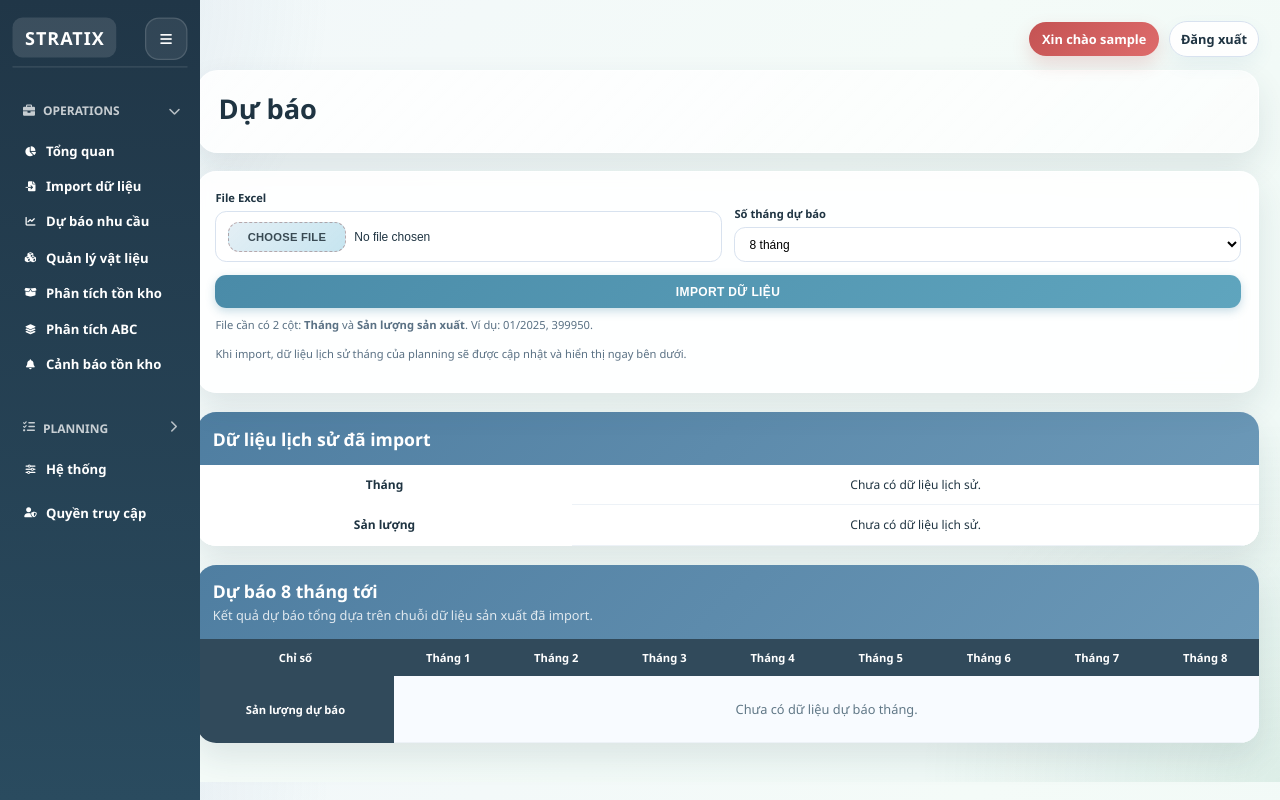
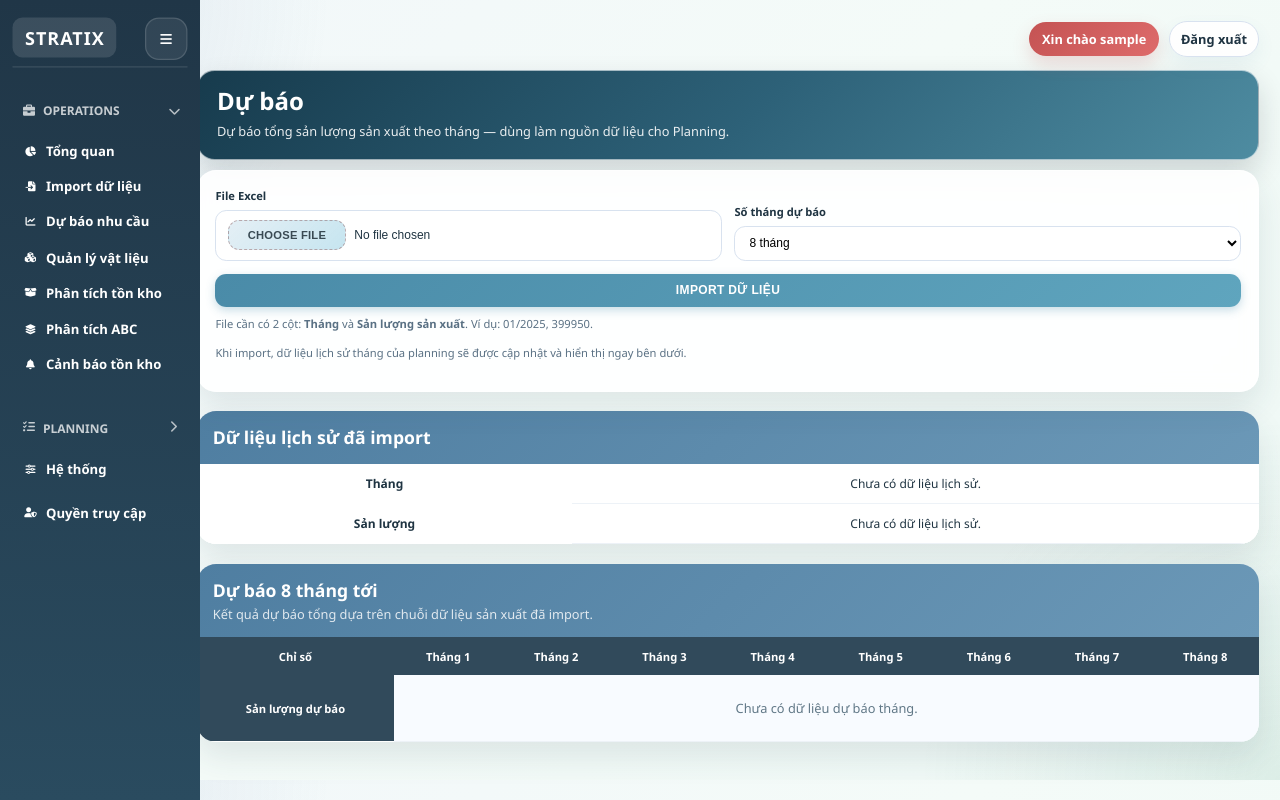
Before and after one commit to shane2410/inventory_dss, a Django app: page /forecast-monthly/ in a window 1280 px wide. Run offline with Django 5.2, Linux system fonts and the light colour scheme; the visitor is signed in with stand-in values (Sample User, id 1); data that the repository does not hold is empty; some libraries are stand-ins or nearby versions.

Commit message:
Refine planning and BOM hero styles

```diff
--- a/inventory/Templates/inventory/base.html
+++ b/inventory/Templates/inventory/base.html
@@ -352,6 +352,15 @@
         margin: 0 0 8px;
         font-size: 34px;
         color: var(--ink);
+      }
+
+      /* Reusable hero title for pages with a dark/gradient hero background */
+      .hero-title {
+        margin: 0 0 8px;
+        font-size: 30px;
+        line-height: 1.1;
+        font-weight: 800;
+        color: #fff;
       }
 
       .page-subtitle {
--- a/inventory/Templates/inventory/disaggregate_plan.html
+++ b/inventory/Templates/inventory/disaggregate_plan.html
@@ -231,7 +231,7 @@
 {% block content %}
 <div class="disagg-layout">
   <div class="disagg-hero">
-    <h1>Phân rã sản phẩm</h1>
+    <h1 class="page-title hero-title">Phân rã sản phẩm</h1>
     <p>
       Trang này lấy dự báo tổng {{ horizon|default:8 }} tháng từ kế hoạch tháng hiện có, rồi phân bổ xuống từng sản phẩm theo tỷ lệ đã lưu.
       Dữ liệu được lưu theo cặp Product - Month để bạn chỉnh lại nhiều lần mà không mất lịch sử tháng.
--- a/inventory/Templates/inventory/forecast_monthly_import.html
+++ b/inventory/Templates/inventory/forecast_monthly_import.html
@@ -148,13 +148,36 @@ input[type="file"]::file-selector-button {
 input[type="file"]::file-selector-button:active {
   background: linear-gradient(135deg, #2d5a75 0%, #3d7a95 100%);
 }
+
+/* Hero style matching Plan Synthesis */
+.page-hero {
+  padding: 22px 24px;
+  border-radius: 22px;
+  background: linear-gradient(135deg, #173b4d 0%, #2d6178 52%, #4e8ca1 100%);
+  color: #fff;
+  box-shadow: 0 16px 36px rgba(16, 33, 45, 0.16);
+  margin-bottom: 12px;
+}
+.page-hero .page-title {
+  margin: 0 0 8px;
+  font-size: 30px;
+  line-height: 1.1;
+  font-weight: 800;
+}
+.page-hero p {
+  margin: 0;
+  max-width: 980px;
+  color: rgba(255, 255, 255, 0.9);
+  line-height: 1.6;
+}
 </style>
 {% endblock %}
 {% block content %}
 
 <div class="page-hero">
   <div>
-    <h1 class="page-title">Dự báo</h1>
+    <h1 class="page-title hero-title">Dự báo</h1>
+    <p class="page-subtitle">Dự báo tổng sản lượng sản xuất theo tháng — dùng làm nguồn dữ liệu cho Planning.</p>
   </div>
 </div>
 
--- a/inventory/Templates/inventory/mrp.html
+++ b/inventory/Templates/inventory/mrp.html
@@ -359,6 +359,7 @@
     margin: 0 0 10px;
     font-size: 30px;
     line-height: 1.1;
+    font-weight: 800;
   }
 
   .mrp-hero p {
--- a/inventory/Templates/inventory/plan_synthesis.html
+++ b/inventory/Templates/inventory/plan_synthesis.html
@@ -19,12 +19,13 @@
   margin: 0 0 8px;
   font-size: 30px;
   line-height: 1.1;
+  font-weight: 800;
 }
 .plan-hero p {
   margin: 0;
   max-width: 980px;
   color: rgba(255, 255, 255, 0.9);
-  line-height: 1.7;
+  line-height: 1.6;
 }
 .plan-panel {
   grid-column: span 12;
```
Also changed, not shown: inventory/Templates/inventory/import_multilevel_bom.html (+24 -3 lines), inventory/Templates/inventory/mps.html (+51 -24 lines).
